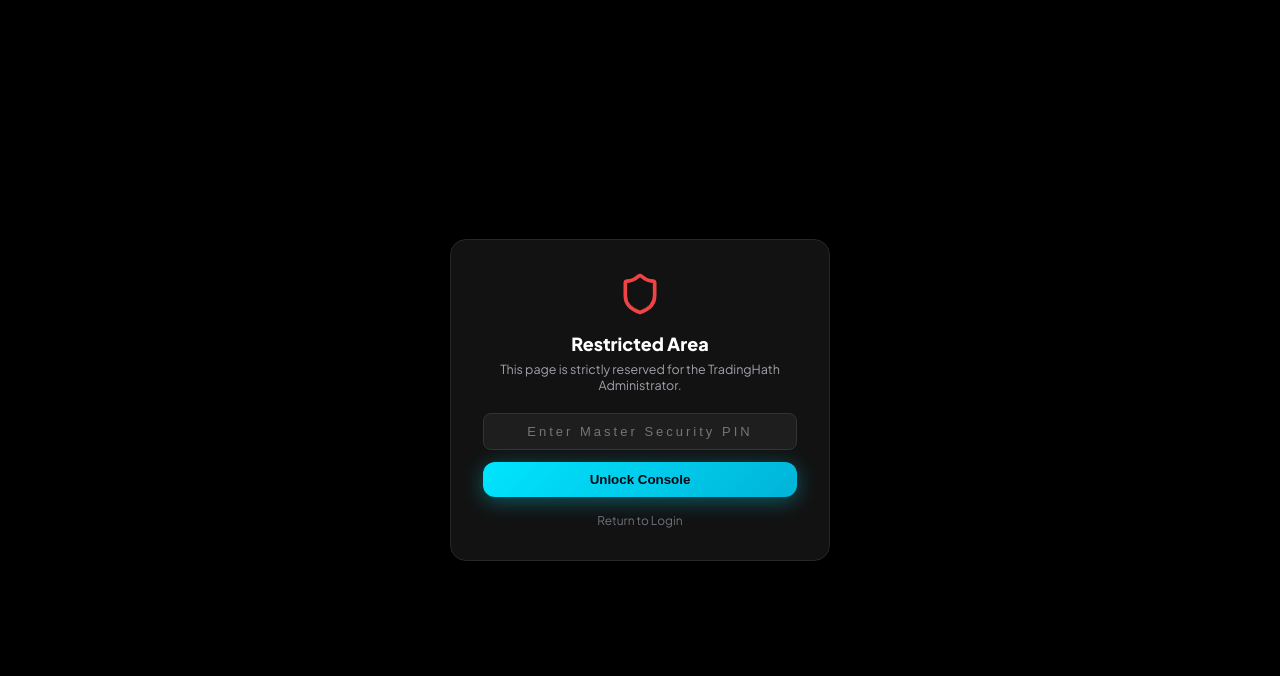
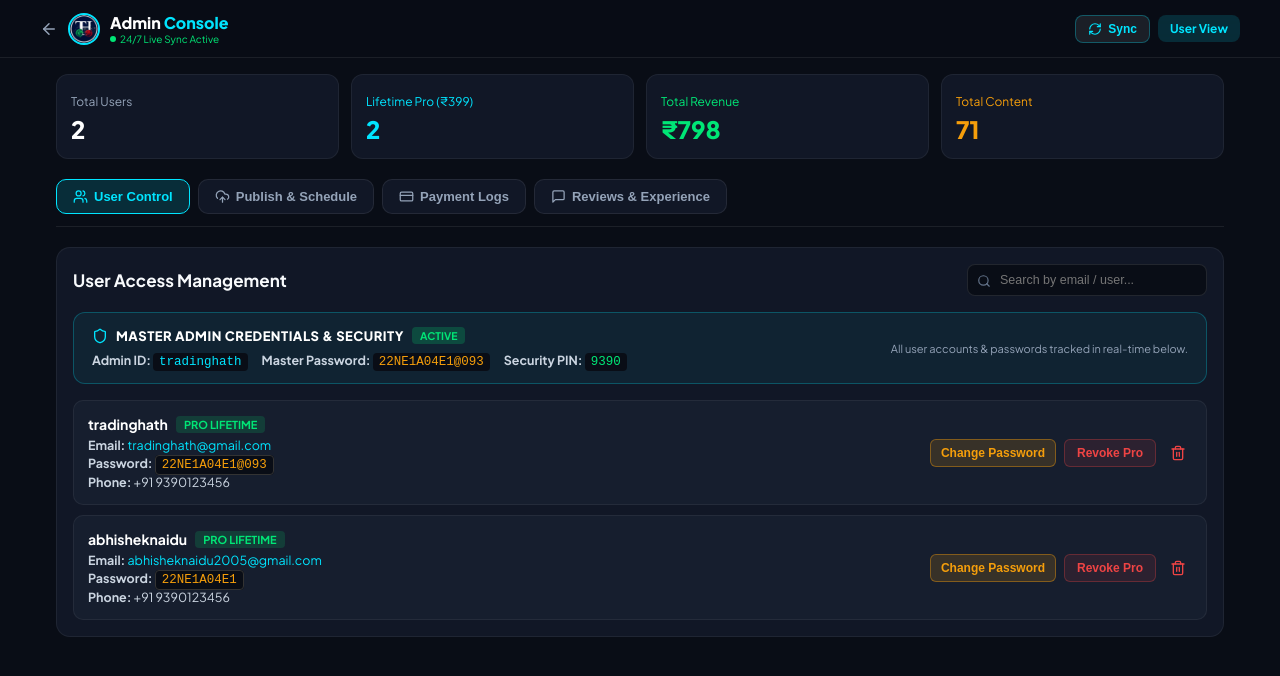
Before and after one commit to tradinghath-rgb/tradinghath-web, a Next.js app: page /admin in a window 1280 px wide. Before the commit this address had no page. Shown: the top 676 px of the page. Built offline with nearby package versions, Linux system fonts and the light colour scheme; sample sign-in values are in the browser's storage.

Commit message:
Strictly restrict Admin Panel to administrator only

```diff
--- a/src/app/admin/page.tsx
+++ b/src/app/admin/page.tsx
@@ -64,7 +64,7 @@ export default function AdminPage() {
   const [pinError, setPinError] = useState('');
 
   useEffect(() => {
-    // Strict authentication guard for admin
+    // Strict authentication guard for admin - NO regular user can ever access this page!
     if (typeof window !== 'undefined') {
       const storedRole = localStorage.getItem('tradinghath_role');
       const storedUser = localStorage.getItem('tradinghath_user');
@@ -74,17 +74,24 @@ export default function AdminPage() {
         if (storedUser) parsedUser = JSON.parse(storedUser);
       } catch (e) {}
 
-      // Must be explicitly logged in as admin username 'tradinghath'
-      if (
-        storedRole === 'admin' &&
-        parsedUser &&
-        (parsedUser.username === 'tradinghath' || parsedUser.email === 'tradinghath@gmail.com')
-      ) {
+      const userLower = (parsedUser?.username || '').toLowerCase();
+      const emailLower = (parsedUser?.email || '').toLowerCase();
+
+      const isAdminUser = storedRole === 'admin' ||
+                          parsedUser?.role === 'admin' ||
+                          userLower === 'tradinghath' ||
+                          emailLower === 'tradinghath@gmail.com' ||
+                          emailLower === 'abhisheknaidu2005@gmail.com' ||
+                          userLower === 'abhisheknaidu';
+
+      if (parsedUser && isAdminUser) {
         setIsAuthorized(true);
         loadAdminData();
       } else {
-        // Automatically redirect unauthorized users back to login
-        router.push('/login');
+        // Automatically kick any regular user or visitor out immediately!
+        setIsAuthorized(false);
+        router.replace('/login');
+        return;
       }
       setCheckingAuth(false);
     }
```
